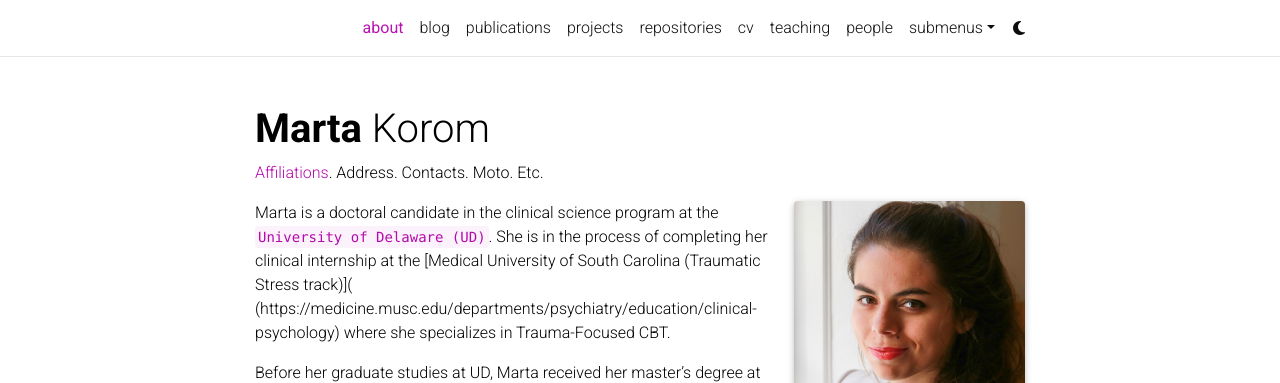
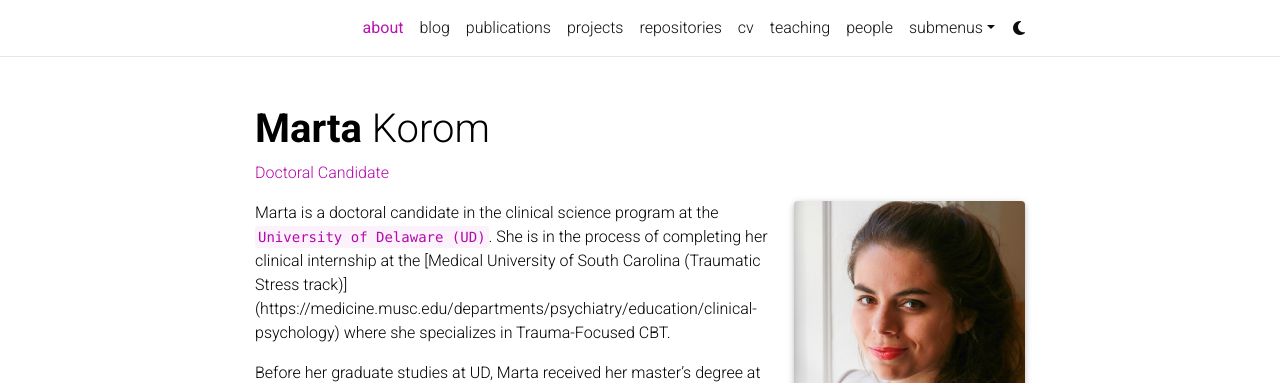
Before and after one commit to mkorom/mkorom.github.io, a Jekyll site: the page built from _pages/about.md, in a window 1280 px wide and 1386 px high. Shown: the top 383 px of the window. Built offline with Jekyll 4.4.1, drawn with Linux system fonts in a browser that asks for light colours; full-size pictures stand in for the smaller copies a plugin makes; emoji names are drawn with the system emoji font; some web fonts are replaced; comment, search, counter and statistics services are not loaded; a style sheet for code colours, icons or effects is not loaded.

Commit message:
Update about.md

```diff
--- a/_pages/about.md
+++ b/_pages/about.md
@@ -2,7 +2,7 @@
 layout: about
 title: about
 permalink: /
-subtitle: <a href='#'>Affiliations</a>. Address. Contacts. Moto. Etc.
+subtitle: <a href='#'>Doctoral Candidate</a> #. Address. Contacts. Moto. Etc.
 
 profile:
   align: right
@@ -19,7 +19,7 @@
 social: true  # includes social icons at the bottom of the page
 ---
 
-Marta is a doctoral candidate in the clinical science program at the `University of Delaware (UD)`. She is in the process of completing her clinical internship at the [Medical University of South Carolina (Traumatic Stress track)]( (https://medicine.musc.edu/departments/psychiatry/education/clinical-psychology) where she specializes in Trauma-Focused CBT.
+Marta is a doctoral candidate in the clinical science program at the `University of Delaware (UD)`. She is in the process of completing her clinical internship at the [Medical University of South Carolina (Traumatic Stress track)] (https://medicine.musc.edu/departments/psychiatry/education/clinical-psychology) where she specializes in Trauma-Focused CBT.
 
 Before her graduate studies at UD, Marta received her master's degree at the University of Szeged, Hungary in Clinical and Health Psychology, and another master's degree in Personality and Psychopathology at Teachers College, Columbia University in the City of New York. During her years at Columbia, Marta worked in Dr. Nim Tottenhams's lab, studying the effects of early severe neglect on lifelong structural brain development.
 
```
